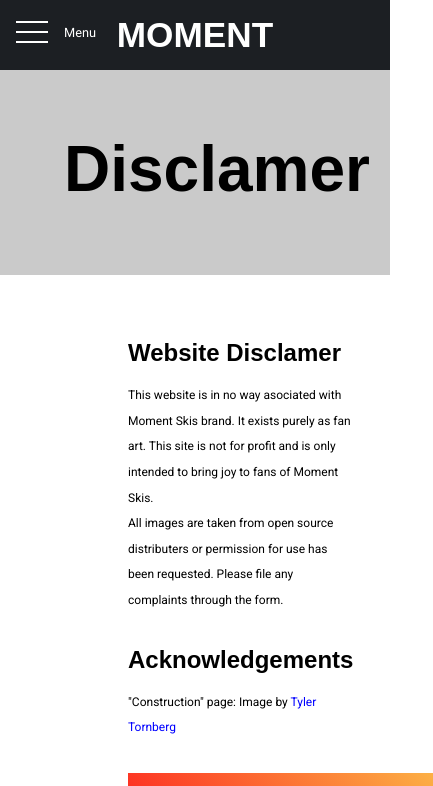
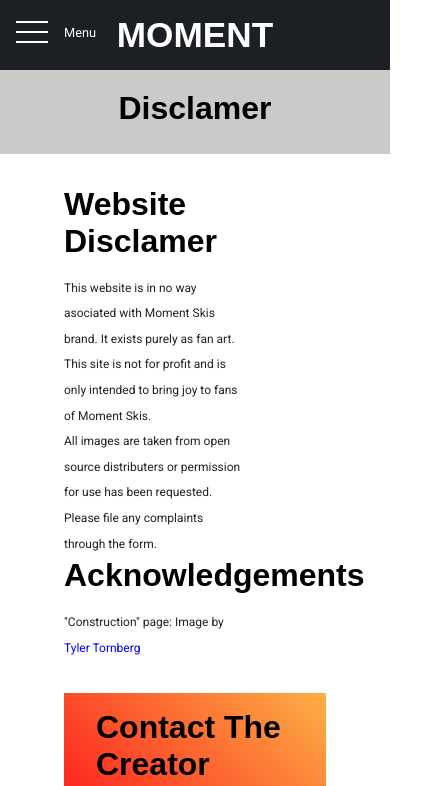
Before and after one commit to BlackHeritage/moment_gallery, a website: page dist/disclamer.html in a window 390 px wide. Shown: the top 786 px of the page, 433 px wide, since content can reach past the window. Drawn offline with Linux system fonts and the light colour scheme.

Commit message:
Version 1 Complete

```diff
--- a/scss/_gallery.scss
+++ b/scss/_gallery.scss
@@ -40,8 +40,9 @@
       width: 100%;
       height: 0%;
       opacity: 0;
-      background: rgba(0, 0, 0, 0.3);
+      background: $bg-opacity-high;
       transition: all 500ms ease;
+      box-shadow: inset 0 0 100px 10px $bg-opacity-high;
     }
     &:hover {
       &:before {
--- a/scss/_menu.scss
+++ b/scss/_menu.scss
@@ -147,17 +147,19 @@
         opacity: 0;
         transition: opacity 0.4s ease;
         ul {
+          // height: 60%;
           li {
             color: #fff;
-            padding: 0.1rem !important;
+            padding: 0rem !important;
+            margin-bottom: 0.5rem;
             a {
               color: #fff;
               text-decoration: none;
               transition: color 0.4s ease;
               font-family: "Lindau", sans-serif;
               font-size: 1rem;
-              border-bottom: 1px solid rgba(255, 255, 255, 0.5) !important;
-              padding: 1rem;
+              padding: 0.5rem;
+
               &:hover {
                 color: var(--secondary-color);
                 border: 1px solid #fff !important;
--- a/scss/_mobile.scss
+++ b/scss/_mobile.scss
@@ -1,10 +1,4 @@
 @media (max-width: 500px) {
-  #navbar {
-    .logo {
-      font-size: 0.4rem !important;
-    }
-  }
-
   .hero {
     #showcase {
       .showcase-group {
@@ -35,7 +29,7 @@
 
         h2 {
           margin: 5rem 0 0 0;
-          font-size: 1rem;
+          font-size: 3rem;
         }
       }
     }
@@ -89,22 +83,40 @@
       }
     }
   }
+
+  #disclamer-hero {
+    .disclamer-hero-container {
+      padding: 1rem;
+      h1 {
+        font-size: 2rem;
+        font-weight: 900;
+        font-family: "Mukta", sans-serif;
+        line-height: 0.8;
+        margin: 5rem 0 1rem 0;
+      }
+    }
+  }
+
   #disclamer {
     .disclamer-grid {
-      grid-template-areas: "disclamer" "form";
+      display: flex;
+      flex-direction: column;
       .disclamer-text {
-        padding-bottom: 2rem;
+        text-align: center;
         .text-group {
           h2 {
-            font-size: 1.5rem;
-            padding-bottom: 1rem;
-            text-align: left;
+            font-size: 2rem;
           }
           p {
-            line-height: 1.6rem;
-            font-size: 0.75rem;
-            text-align: left;
+            color: #222;
           }
+        }
+      }
+
+      .contact-form {
+        input {
+          width: 100%;
+          margin: 0 0 1rem 0rem;
         }
       }
     }
--- a/scss/_navbar.scss
+++ b/scss/_navbar.scss
@@ -13,11 +13,11 @@
   opacity: 1;
   position: fixed;
   z-index: 1;
-
+  text-transform: uppercase;
   .logo {
     color: #fff;
     margin: 0.5rem 1rem;
     padding: 0.5rem 1rem 0.7rem 1rem;
-    font-size: 3rem;
+    font-size: 3rem !important;
   }
 }
--- a/scss/_reset.scss
+++ b/scss/_reset.scss
@@ -48,22 +48,18 @@
 h3,
 h4 {
   font-family: "Lindau", sans-serif;
-  margin-top: 2rem;
 }
 
 li {
   color: #fff;
   font-size: 1.5rem;
-  padding: 8px 20px;
-  margin: 1rem 2rem;
+  position: relative;
 }
 li a {
   color: inherit;
   text-decoration: none;
   transition: color 0.4s ease;
   font-family: "Lindau", sans-serif;
-  border-bottom: 1px solid rgba(255, 255, 255, 0.5);
-  padding-top: 3rem;
 }
 li a:hover {
   color: var(--secondary-color);
--- a/scss/_tablet.scss
+++ b/scss/_tablet.scss
@@ -8,12 +8,31 @@
 }
 
 @media (max-width: 850px) {
+  #navbar {
+    h1 {
+      font-size: 1rem;
+    }
+  }
   #main-gallery {
     .grid {
       display: grid;
       grid-template-columns: repeat(2, 1fr);
     }
   }
+
+  #disclamer-hero {
+    .disclamer-hero-container {
+      padding: 1rem;
+      h1 {
+        font-size: 2rem;
+        font-weight: 900;
+        font-family: "Mukta", sans-serif;
+        line-height: 0.8;
+        margin: 5rem 0 1rem 0;
+      }
+    }
+  }
+
   #disclamer {
     .disclamer-grid {
       grid-template-areas: "disclamer" "form";
@@ -21,7 +40,7 @@
         padding-bottom: 2rem;
         .text-group {
           h2 {
-            font-size: 0.2rem;
+            font-size: 2rem;
             padding-bottom: 1rem;
             text-align: left;
           }
@@ -34,6 +53,7 @@
       }
     }
   }
+
   #coming-soon {
     background: url(../img/under-construction/under-construction.jpg) no-repeat
       center center/cover;
--- a/scss/_utilities.scss
+++ b/scss/_utilities.scss
@@ -25,8 +25,8 @@
 .container {
   max-width: 600rem;
   margin: 0 auto;
-  padding: 2rem 4rem;
-  margin: 0rem 4rem;
+  padding: 2rem 2rem;
+  margin: 0rem 2rem;
 }
 section {
   width: 100%;
```
Also changed, not shown: dist/2010.html, dist/coming_soon.html, dist/css/main.css, dist/disclamer.html, dist/index.html.
